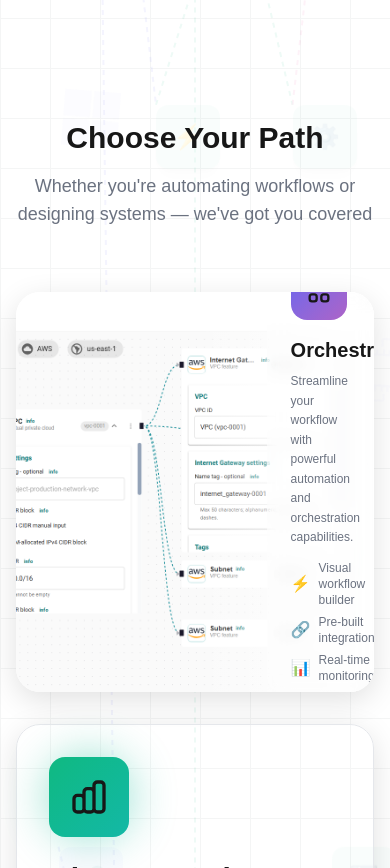
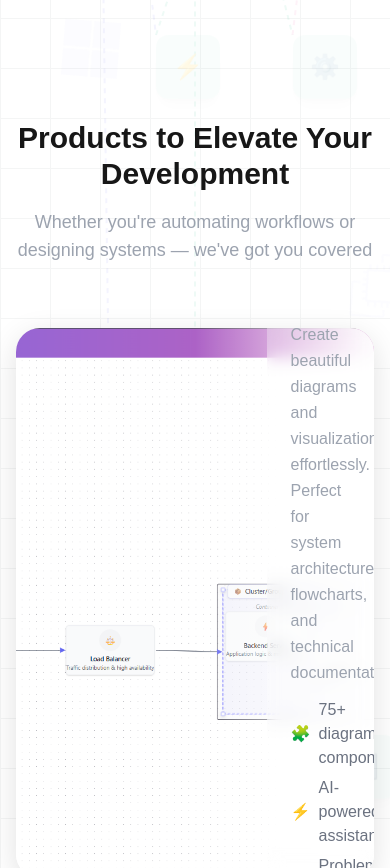
Before and after one commit to satya00089/next-zen, a Next.js app: page / in a window 390 px wide. Shown: the part 1132-2000 px from the top of the page. Built offline with nearby package versions, Linux system fonts and the light colour scheme.

Commit message:
Enhance theme switcher component with improved hydration handling and formatting

```diff
--- a/app/globals.css
+++ b/app/globals.css
@@ -13,6 +13,17 @@
   --brand: #6366f1;
   /* indigo-500 */
   --accent: #ec4899;
+  /* Text colors */
+  --text-muted: #6b7280;
+  --text-secondary: #9ca3af;
+  /* Shadow values */
+  --shadow-sm: 0 8px 30px rgba(0, 0, 0, 0.12);
+  --shadow-lg: 0 20px 60px rgba(0, 0, 0, 0.2);
+  --shadow-card: 0 20px 60px rgba(0, 0, 0, 0.15);
+  --shadow-footer: 0 -4px 20px rgba(0, 0, 0, 0.08);
+  /* Card backgrounds */
+  --card-bg: rgba(255, 255, 255, 0.5);
+  --card-bg-hover: #ffffff;
 }
 
 html.dark {
@@ -23,11 +34,24 @@ html.dark {
   --brand: #8b5cf6;
   /* slightly brighter indigo */
   --accent: #f472b6;
+  /* Text colors */
+  --text-muted: #d1d5db;
+  --text-secondary: #9ca3af;
+  /* Shadow values */
+  --shadow-sm: 0 8px 30px rgba(0, 0, 0, 0.3);
+  --shadow-lg: 0 20px 60px rgba(0, 0, 0, 0.5);
+  --shadow-card: 0 20px 60px rgba(0, 0, 0, 0.4);
+  --shadow-footer: 0 -4px 20px rgba(0, 0, 0, 0.3);
+  /* Card backgrounds */
+  --card-bg: rgba(31, 41, 55, 0.5);
+  --card-bg-hover: #1f2937;
 }
 
 @theme inline {
   --color-background: var(--background);
   --color-foreground: var(--foreground);
+  --color-text-muted: var(--text-muted);
+  --color-text-secondary: var(--text-secondary);
   --font-sans: var(--font-geist-sans);
   --font-mono: var(--font-geist-mono);
 }
--- a/app/page.tsx
+++ b/app/page.tsx
@@ -16,7 +16,13 @@ interface FloatingIconProps {
   y: string;
 }
 
-const FloatingIcon: React.FC<FloatingIconProps> = ({ icon, delay, duration, x, y }) => {
+const FloatingIcon: React.FC<FloatingIconProps> = ({
+  icon,
+  delay,
+  duration,
+  x,
+  y,
+}) => {
   const { theme } = useThemeContext();
   return (
     <div
@@ -43,8 +49,9 @@ export default function Home() {
   const { theme } = useThemeContext();
   const [showHeaderShadow, setShowHeaderShadow] = useState(false);
 
-  const orchestratorImg = useMemo(() =>
-    theme === 'dark' ? '/orchestrator-dark.png' : '/orchestrator-light.png',
+  const orchestratorImg = useMemo(
+    () =>
+      theme === "dark" ? "/orchestrator-dark.png" : "/orchestrator-light.png",
     [theme]
   );
 
@@ -87,14 +94,62 @@ export default function Home() {
       {/* Animated Background Architecture Diagram */}
       <div className="absolute inset-0 pointer-events-none opacity-[0.12] z-0">
         {/* Floating Icons */}
-        <FloatingIcon icon={<FaAws size={64} />} delay={0} duration={8} x="5%" y="10%" />
-        <FloatingIcon icon={<FaMicrosoft size={64} />} delay={1} duration={9} x="15%" y="25%" />
-        <FloatingIcon icon={<SiGooglecloud size={64} />} delay={2} duration={10} x="85%" y="15%" />
-        <FloatingIcon icon={<SiAmazonec2 size={64} />} delay={3} duration={11} x="90%" y="30%" />
-        <FloatingIcon icon={<MdAccountTree size={64} />} delay={1.5} duration={9} x="10%" y="70%" />
-        <FloatingIcon icon={<MdStorage size={64} />} delay={2.5} duration={10} x="80%" y="75%" />
-        <FloatingIcon icon={<FaShieldAlt size={64} />} delay={3} duration={11} x="90%" y="85%" />
-        <FloatingIcon icon={<FaCode size={64} />} delay={0.5} duration={8} x="5%" y="85%" />
+        <FloatingIcon
+          icon={<FaAws size={64} />}
+          delay={0}
+          duration={8}
+          x="5%"
+          y="10%"
+        />
+        <FloatingIcon
+          icon={<FaMicrosoft size={64} />}
+          delay={1}
+          duration={9}
+          x="15%"
+          y="25%"
+        />
+        <FloatingIcon
+          icon={<SiGooglecloud size={64} />}
+          delay={2}
+          duration={10}
+          x="85%"
+          y="15%"
+        />
+        <FloatingIcon
+          icon={<SiAmazonec2 size={64} />}
+          delay={3}
+          duration={11}
+          x="90%"
+          y="30%"
+        />
+        <FloatingIcon
+          icon={<MdAccountTree size={64} />}
+          delay={1.5}
+          duration={9}
+          x="10%"
+          y="70%"
+        />
+        <FloatingIcon
+          icon={<MdStorage size={64} />}
+          delay={2.5}
+          duration={10}
+          x="80%"
+          y="75%"
+        />
+        <FloatingIcon
+          icon={<FaShieldAlt size={64} />}
+          delay={3}
+          duration={11}
+          x="90%"
+          y="85%"
+        />
+        <FloatingIcon
+          icon={<FaCode size={64} />}
+          delay={0.5}
+          duration={8}
+          x="5%"
+          y="85%"
+        />
 
         {/* Connection lines */}
         <svg
@@ -469,21 +524,97 @@ export default function Home() {
       <section className="py-20 px-4 sm:px-6 lg:px-8 relative z-10">
         <div className="max-w-7xl mx-auto">
           <h2 className="text-3xl md:text-4xl font-bold text-center mb-4">
-            Choose Your Path
+            Products to Elevate Your Development
           </h2>
-          <p className="text-center text-[#6b7280] dark:text-[#9ca3af] mb-16 text-lg max-w-2xl mx-auto">
+          <p className="text-center text-[var(--text-secondary)] mb-16 text-lg max-w-2xl mx-auto">
             Whether you&apos;re automating workflows or designing systems —
             we&apos;ve got you covered
           </p>
           <div className="grid grid-cols-1 gap-8 max-w-6xl mx-auto">
+            {/* Diagrammatic Card */}
+            <a
+              href="https://diagrammatic.next-zen.dev"
+              target="_blank"
+              rel="noopener noreferrer"
+              className="group relative rounded-3xl shadow-[var(--shadow-sm)] hover:shadow-[var(--shadow-lg)] transition-all duration-500 hover:-translate-y-2 overflow-hidden"
+            >
+              <div className="relative h-[550px]">
+                {/* Full-width Image */}
+                <Image
+                  src={
+                    theme === "dark"
+                      ? "/diagrammatic-dark.png"
+                      : "/diagrammatic-light.png"
+                  }
+                  alt="Diagrammatic Preview"
+                  fill
+                  className="object-cover group-hover:scale-102 transition-transform duration-700"
+                />
+
+                {/* Fade overlay - last 30% */}
+                <div className="absolute inset-0 bg-gradient-to-r from-transparent from-50% to-background" />
+
+                {/* Content Section - positioned on top right */}
+                <div className="absolute right-0 top-0 bottom-0 w-[30%] p-6 flex flex-col justify-center bg-background/30 backdrop-blur-sm">
+                  <div className="absolute inset-0 bg-gradient-to-br from-green-500/10 to-teal-500/10 opacity-0 group-hover:opacity-100 transition-opacity duration-500" />
+
+                  <div className="relative z-10">
+                    <div className="mb-4">
+                      <div className="w-14 h-14 bg-gradient-to-br from-[#10b981] to-[#14b8a6] rounded-2xl flex items-center justify-center group-hover:scale-110 transition-transform duration-300 overflow-hidden">
+                        <Image
+                          src="/diagrammatic-logo.png"
+                          alt="Diagrammatic Logo"
+                          width={40}
+                          height={40}
+                          className="object-contain"
+                        />
+                      </div>
+                    </div>
+
+                    <h2 className="text-xl font-bold mb-2 group-hover:text-[#10b981] dark:group-hover:text-[#34d399] transition-colors duration-300">
+                      Diagrammatic
+                    </h2>
+
+                    <p className="text-s text-[var(--text-secondary)] mb-3 leading-relaxed">
+                      Create beautiful diagrams and visualizations effortlessly.
+                      Perfect for system architecture, flowcharts, and technical
+                      documentation.
+                    </p>
+
+                    <div className="space-y-1.5 mb-3">
+                      <div className="flex items-center text-s text-[var(--text-muted)]">
+                        <span className="mr-2 text-base">🧩</span> 75+ diagram
+                        components
+                      </div>
+                      <div className="flex items-center text-s text-[var(--text-muted)]">
+                        <span className="mr-2 text-base">⚡</span> AI-powered
+                        assistance
+                      </div>
+                      <div className="flex items-center text-s text-[var(--text-muted)]">
+                        <span className="mr-2 text-base">🎯</span> Problem solving
+                      </div>
+                      <div className="flex items-center text-s text-[var(--text-muted)]">
+                        <span className="mr-2 text-base">👥</span> Real-time
+                        collaboration
+                      </div>
+                    </div>
+
+                    <div className="inline-flex items-center gap-1 text-xs text-[#10b981] dark:text-[#34d399] font-semibold">
+                      Explore →
+                    </div>
+                  </div>
+                </div>
+              </div>
+            </a>
+
             {/* Orchestrator Card */}
             <a
               href="https://orchestrator.next-zen.dev"
               target="_blank"
               rel="noopener noreferrer"
-              className="group relative rounded-3xl shadow-[0_8px_30px_rgba(0,0,0,0.12)] dark:shadow-[0_8px_30px_rgba(0,0,0,0.3)] hover:shadow-[0_20px_60px_rgba(0,0,0,0.2)] dark:hover:shadow-[0_20px_60px_rgba(0,0,0,0.5)] transition-all duration-500 hover:-translate-y-2 overflow-hidden"
+              className="group relative rounded-3xl shadow-[var(--shadow-sm)] hover:shadow-[var(--shadow-lg)] transition-all duration-500 hover:-translate-y-2 overflow-hidden"
             >
-              <div className="relative h-[400px]">
+              <div className="relative h-[550px]">
                 {/* Full-width Image */}
                 <Image
                   key={orchestratorImg}
@@ -503,20 +634,14 @@ export default function Home() {
 
                   <div className="relative z-10">
                     <div className="mb-4">
-                      <div className="w-14 h-14 bg-gradient-to-br from-[#6366f1] to-[#ad63c7] rounded-2xl flex items-center justify-center group-hover:scale-110 transition-transform duration-300">
-                        <svg
-                          className="w-7 h-7 text-white"
-                          fill="none"
-                          stroke="currentColor"
-                          viewBox="0 0 24 24"
-                        >
-                          <path
-                            strokeLinecap="round"
-                            strokeLinejoin="round"
-                            strokeWidth={2}
-                            d="M4 6a2 2 0 012-2h2a2 2 0 012 2v2a2 2 0 01-2 2H6a2 2 0 01-2-2V6zM14 6a2 2 0 012-2h2a2 2 0 012 2v2a2 2 0 01-2 2h-2a2 2 0 01-2-2V6zM4 16a2 2 0 012-2h2a2 2 0 012 2v2a2 2 0 01-2 2H6a2 2 0 01-2-2v-2zM14 16a2 2 0 012-2h2a2 2 0 012 2v2a2 2 0 01-2 2h-2a2 2 0 01-2-2v-2z"
-                          />
-                        </svg>
+                      <div className="w-14 h-14 bg-gradient-to-br from-[#6366f1] to-[#ad63c7] rounded-2xl flex items-center justify-center group-hover:scale-110 transition-transform duration-300 overflow-hidden">
+                        <Image
+                          src="/orchestrator-logo.png"
+                          alt="Orchestrator Logo"
+                          width={40}
+                          height={40}
+                          className="object-contain"
+                        />
                       </div>
                     </div>
 
@@ -524,23 +649,28 @@ export default function Home() {
                       Orchestrator
                     </h2>
 
-                    <p className="text-xs text-[#6b7280] dark:text-[#9ca3af] mb-3 leading-relaxed">
-                      Streamline your workflow with powerful automation and
-                      orchestration capabilities.
+                    <p className="text-s text-[var(--text-secondary)] mb-3 leading-relaxed">
+                      A visual drag-and-drop platform for designing cloud
+                      infrastructure across AWS, Azure, and GCP. Generate
+                      production-ready Terraform code instantly.
                     </p>
 
                     <div className="space-y-1.5 mb-3">
-                      <div className="flex items-center text-xs text-[#6b7280] dark:text-[#d1d5db]">
-                        <span className="mr-2 text-base">⚡</span> Visual
-                        workflow builder
+                      <div className="flex items-center text-s text-[var(--text-muted)]">
+                        <span className="mr-2 text-base">🎨</span> Visual Canvas
+                        Design
                       </div>
-                      <div className="flex items-center text-xs text-[#6b7280] dark:text-[#d1d5db]">
-                        <span className="mr-2 text-base">🔗</span> Pre-built
-                        integrations
+                      <div className="flex items-center text-s text-[var(--text-muted)]">
+                        <span className="mr-2 text-base">🔗</span> Smart
+                        Resource Linking
                       </div>
-                      <div className="flex items-center text-xs text-[#6b7280] dark:text-[#d1d5db]">
-                        <span className="mr-2 text-base">📊</span> Real-time
-                        monitoring
+                      <div className="flex items-center text-s text-[var(--text-muted)]">
+                        <span className="mr-2 text-base">⚡</span> Instant
+                        Terraform Export
+                      </div>
+                      <div className="flex items-center text-s text-[var(--text-muted)]">
+                        <span className="mr-2 text-base">☁️</span> Multi-Cloud
+                        Support
                       </div>
                     </div>
 
@@ -548,76 +678,6 @@ export default function Home() {
                       Explore →
                     </div>
                   </div>
-                </div>
-              </div>
-            </a>
-
-            {/* Diagrammatic Card */}
-            <a
-              href="https://diagrammatic.next-zen.dev"
-              target="_blank"
-              rel="noopener noreferrer"
-              className="group relative bg-white dark:bg-[#1f2937] rounded-3xl shadow-[0_8px_30px_rgba(0,0,0,0.12)] dark:shadow-[0_8px_30px_rgba(0,0,0,0.3)] hover:shadow-[0_20px_60px_rgba(0,0,0,0.2)] dark:hover:shadow-[0_20px_60px_rgba(0,0,0,0.5)] transition-all duration-500 p-8 border border-[#e5e7eb] dark:border-[#374151] hover:-translate-y-2"
-            >
-              <div className="absolute inset-0 bg-gradient-to-br from-green-500/10 to-teal-500/10 rounded-3xl opacity-0 group-hover:opacity-100 transition-opacity duration-500" />
-              <div className="relative">
-                <div className="mb-6">
-                  <div className="relative inline-block">
-                    <div className="absolute inset-0 bg-gradient-to-br from-[#10b981] to-[#14b8a6] rounded-full blur-xl opacity-50 group-hover:opacity-70 transition-opacity duration-500" />
-                    <div className="relative w-20 h-20 bg-gradient-to-br from-[#10b981] to-[#14b8a6] rounded-2xl flex items-center justify-center text-4xl">
-                      <svg
-                        className="w-10 h-10 text-white"
-                        fill="none"
-                        stroke="currentColor"
-                        viewBox="0 0 24 24"
-                      >
-                        <path
-                          strokeLinecap="round"
-                          strokeLinejoin="round"
-                          strokeWidth={2}
-                          d="M9 19v-6a2 2 0 00-2-2H5a2 2 0 00-2 2v6a2 2 0 002 2h2a2 2 0 002-2zm0 0V9a2 2 0 012-2h2a2 2 0 012 2v10m-6 0a2 2 0 002 2h2a2 2 0 002-2m0 0V5a2 2 0 012-2h2a2 2 0 012 2v14a2 2 0 01-2 2h-2a2 2 0 01-2-2z"
-                        />
-                      </svg>
-                    </div>
-                  </div>
-                </div>
-                <h2 className="text-3xl font-bold mb-4 group-hover:text-[#10b981] transition-colors duration-300">
-                  Diagrammatic
-                </h2>
-                <p className="text-lg text-[#6b7280] dark:text-[#9ca3af] mb-6 leading-relaxed">
-                  Create beautiful diagrams and visualizations effortlessly.
-                  Perfect for system architecture, flowcharts, and technical
-                  documentation.
-                </p>
-                <div className="mb-6 space-y-3">
-                  <div className="flex items-center text-sm text-[#6b7280] dark:text-[#d1d5db]">
-                    <span className="mr-3 text-xl">🧩</span> 75+ diagram
-                    components
-                  </div>
-                  <div className="flex items-center text-sm text-[#6b7280] dark:text-[#d1d5db]">
-                    <span className="mr-3 text-xl">🎯</span> AI-powered
-                    assistance
-                  </div>
-                  <div className="flex items-center text-sm text-[#6b7280] dark:text-[#d1d5db]">
-                    <span className="mr-3 text-xl">👥</span> Real-time
-                    collaboration
-                  </div>
-                </div>
-                <div className="inline-flex items-center gap-2 text-sm text-[#10b981] font-semibold opacity-0 group-hover:opacity-100 transition-all duration-300 transform translate-y-2 group-hover:translate-y-0">
-                  Explore Diagrammatic
-                  <svg
-                    className="w-5 h-5"
-                    fill="none"
-                    stroke="currentColor"
-                    viewBox="0 0 24 24"
-                  >
-                    <path
-                      strokeLinecap="round"
-                      strokeLinejoin="round"
-                      strokeWidth={2}
-                      d="M17 8l4 4m0 0l-4 4m4-4H3"
-                    />
-                  </svg>
                 </div>
               </div>
             </a>
@@ -631,49 +691,49 @@ export default function Home() {
           <h2 className="text-3xl md:text-4xl font-bold text-center mb-4">
             Powerful Features
           </h2>
-          <p className="text-center text-[#6b7280] dark:text-[#9ca3af] mb-16 text-lg max-w-2xl mx-auto">
+          <p className="text-center text-[var(--text-secondary)] mb-16 text-lg max-w-2xl mx-auto">
             Everything you need to build, automate, and visualize your projects
           </p>
-          <div className="grid grid-cols-1 sm:grid-cols-2 lg:grid-cols-3 gap-6">
-            <div className="group text-center p-8 rounded-3xl bg-white/50 dark:bg-[#1f2937]/50 backdrop-blur-sm hover:bg-white dark:hover:bg-[#1f2937] hover:shadow-[0_20px_60px_rgba(0,0,0,0.15)] dark:hover:shadow-[0_20px_60px_rgba(0,0,0,0.4)] transition-all duration-500 hover:-translate-y-2">
+          <div className="grid grid-cols-3 sm:grid-cols-2 lg:grid-cols-3 gap-8">
+            <div className="group text-center p-8 rounded-3xl bg-[var(--card-bg)] backdrop-blur-sm hover:bg-[var(--card-bg-hover)] hover:shadow-[var(--shadow-card)] transition-all duration-500 hover:-translate-y-2">
               <div className="text-4xl mb-4">⚡</div>
               <h3 className="text-xl font-bold mb-2">Lightning Fast</h3>
-              <p className="text-[#6b7280] dark:text-[#d1d5db] leading-relaxed">
+              <p className="text-[var(--text-muted)] leading-relaxed">
                 Optimized performance for seamless workflow
               </p>
             </div>
-            <div className="group text-center p-8 rounded-3xl bg-white/50 dark:bg-[#1f2937]/50 backdrop-blur-sm hover:bg-white dark:hover:bg-[#1f2937] hover:shadow-[0_20px_60px_rgba(0,0,0,0.15)] dark:hover:shadow-[0_20px_60px_rgba(0,0,0,0.4)] transition-all duration-500 hover:-translate-y-2">
+            <div className="group text-center p-8 rounded-3xl bg-[var(--card-bg)] backdrop-blur-sm hover:bg-[var(--card-bg-hover)] hover:shadow-[var(--shadow-card)] transition-all duration-500 hover:-translate-y-2">
               <div className="text-4xl mb-4">🔐</div>
               <h3 className="text-xl font-bold mb-2">Secure & Reliable</h3>
-              <p className="text-[#6b7280] dark:text-[#d1d5db] leading-relaxed">
+              <p className="text-[var(--text-muted)] leading-relaxed">
                 Enterprise-grade security with data encryption
               </p>
             </div>
-            <div className="group text-center p-8 rounded-3xl bg-white/50 dark:bg-[#1f2937]/50 backdrop-blur-sm hover:bg-white dark:hover:bg-[#1f2937] hover:shadow-[0_20px_60px_rgba(0,0,0,0.15)] dark:hover:shadow-[0_20px_60px_rgba(0,0,0,0.4)] transition-all duration-500 hover:-translate-y-2">
+            <div className="group text-center p-8 rounded-3xl bg-[var(--card-bg)] backdrop-blur-sm hover:bg-[var(--card-bg-hover)] hover:shadow-[var(--shadow-card)] transition-all duration-500 hover:-translate-y-2">
               <div className="text-4xl mb-4">👥</div>
               <h3 className="text-xl font-bold mb-2">Team Collaboration</h3>
-              <p className="text-[#6b7280] dark:text-[#d1d5db] leading-relaxed">
+              <p className="text-[var(--text-muted)] leading-relaxed">
                 Built for teams with real-time sync
               </p>
             </div>
-            <div className="group text-center p-8 rounded-3xl bg-white/50 dark:bg-[#1f2937]/50 backdrop-blur-sm hover:bg-white dark:hover:bg-[#1f2937] hover:shadow-[0_20px_60px_rgba(0,0,0,0.15)] dark:hover:shadow-[0_20px_60px_rgba(0,0,0,0.4)] transition-all duration-500 hover:-translate-y-2">
+            <div className="group text-center p-8 rounded-3xl bg-[var(--card-bg)] backdrop-blur-sm hover:bg-[var(--card-bg-hover)] hover:shadow-[var(--shadow-card)] transition-all duration-500 hover:-translate-y-2">
               <div className="text-4xl mb-4">🌓</div>
               <h3 className="text-xl font-bold mb-2">Dark Mode</h3>
-              <p className="text-[#6b7280] dark:text-[#d1d5db] leading-relaxed">
+              <p className="text-[var(--text-muted)] leading-relaxed">
                 Beautiful themes for any preference
               </p>
             </div>
-            <div className="group text-center p-8 rounded-3xl bg-white/50 dark:bg-[#1f2937]/50 backdrop-blur-sm hover:bg-white dark:hover:bg-[#1f2937] hover:shadow-[0_20px_60px_rgba(0,0,0,0.15)] dark:hover:shadow-[0_20px_60px_rgba(0,0,0,0.4)] transition-all duration-500 hover:-translate-y-2">
+            <div className="group text-center p-8 rounded-3xl bg-[var(--card-bg)] backdrop-blur-sm hover:bg-[var(--card-bg-hover)] hover:shadow-[var(--shadow-card)] transition-all duration-500 hover:-translate-y-2">
               <div className="text-4xl mb-4">💾</div>
               <h3 className="text-xl font-bold mb-2">Export & Share</h3>
-              <p className="text-[#6b7280] dark:text-[#d1d5db] leading-relaxed">
+              <p className="text-[var(--text-muted)] leading-relaxed">
                 Save and share your work easily
               </p>
             </div>
-            <div className="group text-center p-8 rounded-3xl bg-white/50 dark:bg-[#1f2937]/50 backdrop-blur-sm hover:bg-white dark:hover:bg-[#1f2937] hover:shadow-[0_20px_60px_rgba(0,0,0,0.15)] dark:hover:shadow-[0_20px_60px_rgba(0,0,0,0.4)] transition-all duration-500 hover:-translate-y-2">
+            <div className="group text-center p-8 rounded-3xl bg-[var(--card-bg)] backdrop-blur-sm hover:bg-[var(--card-bg-hover)] hover:shadow-[var(--shadow-card)] transition-all duration-500 hover:-translate-y-2">
               <div className="text-4xl mb-4">🎯</div>
               <h3 className="text-xl font-bold mb-2">AI-Powered</h3>
-              <p className="text-[#6b7280] dark:text-[#d1d5db] leading-relaxed">
+              <p className="text-[var(--text-muted)] leading-relaxed">
                 Smart suggestions and automation
               </p>
             </div>
@@ -708,20 +768,20 @@ export default function Home() {
             </p>
             <div className="flex flex-wrap gap-4 justify-center">
               <a
+                href="https://diagrammatic.next-zen.dev"
+                target="_blank"
+                rel="noopener noreferrer"
+                className="px-8 py-4 bg-[var(--background)]/80 backdrop-blur-sm text-[var(--accent)] text-lg font-bold rounded-xl hover:shadow-2xl hover:scale-105 transition-all duration-300"
+              >
+                Try Diagrammatic
+              </a>
+              <a
                 href="https://orchestrator.next-zen.dev"
                 target="_blank"
                 rel="noopener noreferrer"
-                className="px-8 py-4 bg-white text-[#6366f1] dark:text-[#8b5cf6] text-lg font-bold rounded-xl hover:shadow-2xl hover:scale-105 transition-all duration-300"
+                className="px-8 py-4 bg-[var(--background)]/80 backdrop-blur-sm text-[var(--brand)] text-lg font-bold rounded-xl hover:shadow-2xl hover:scale-105 transition-all duration-300"
               >
                 Try Orchestrator
-              </a>
-              <a
-                href="https://diagrammatic.next-zen.dev"
-                target="_blank"
-                rel="noopener noreferrer"
-                className="px-8 py-4 bg-white text-[#10b981] dark:text-[#34d399] text-lg font-bold rounded-xl hover:shadow-2xl hover:scale-105 transition-all duration-300"
-              >
-                Try Diagrammatic
               </a>
             </div>
             <p className="mt-6 text-sm text-white/80">
@@ -732,7 +792,7 @@ export default function Home() {
       </section>
 
       {/* Footer */}
-      <footer className="py-12 px-4 sm:px-6 lg:px-8 shadow-[0_-4px_20px_rgba(0,0,0,0.08)] dark:shadow-[0_-4px_20px_rgba(0,0,0,0.3)] relative z-10">
+      <footer className="py-12 px-4 sm:px-6 lg:px-8 shadow-[var(--shadow-footer)] relative z-10">
         <div className="max-w-7xl mx-auto">
           <div className="flex flex-col md:flex-row justify-between items-center gap-4">
             <div className="flex items-center space-x-3">
@@ -775,7 +835,7 @@ export default function Home() {
               </a>
             </div>
           </div>
-          <p className="text-[#6b7280] dark:text-[#d1d5db] text-sm text-center mt-6">
+          <p className="text-[var(--text-muted)] text-sm text-center mt-6">
             © 2025 Next Zen. Built with ❤️ for developers
           </p>
         </div>
```
Also changed, not shown: components/ThemeSwitcher.tsx (+8 -5 lines).
